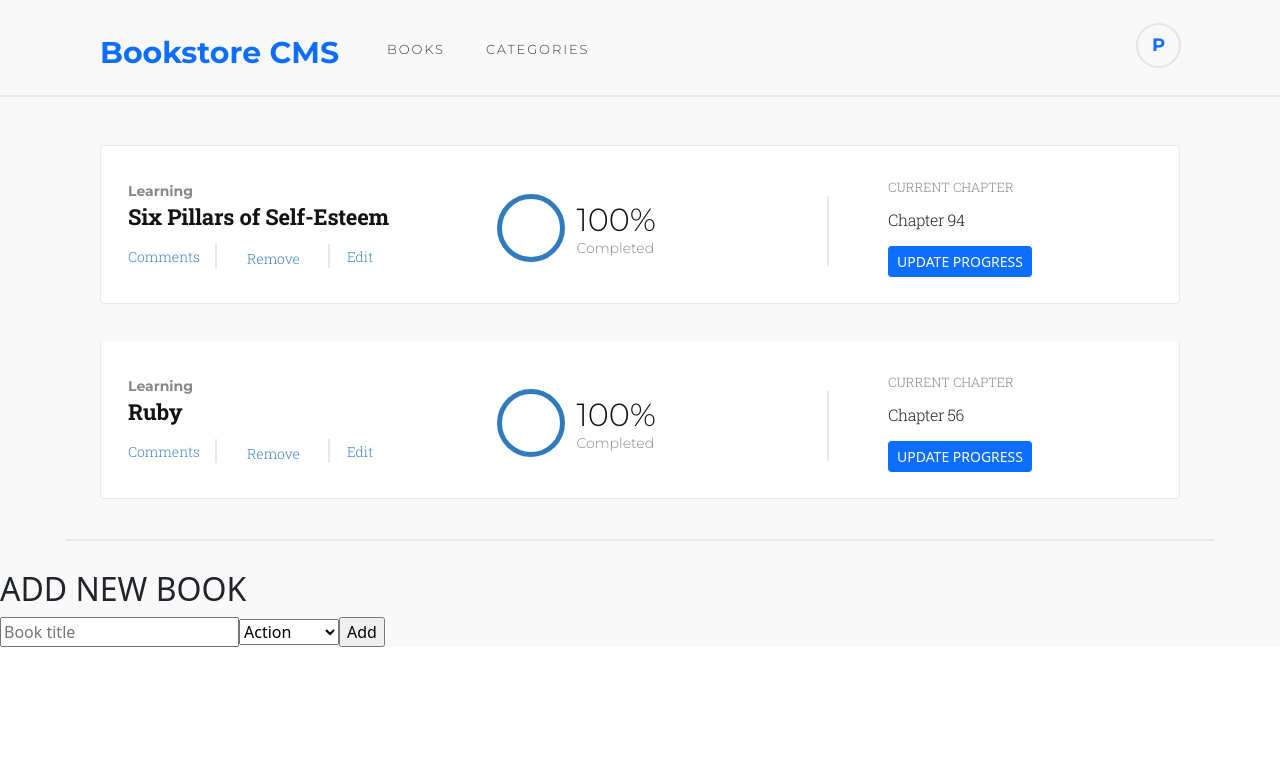
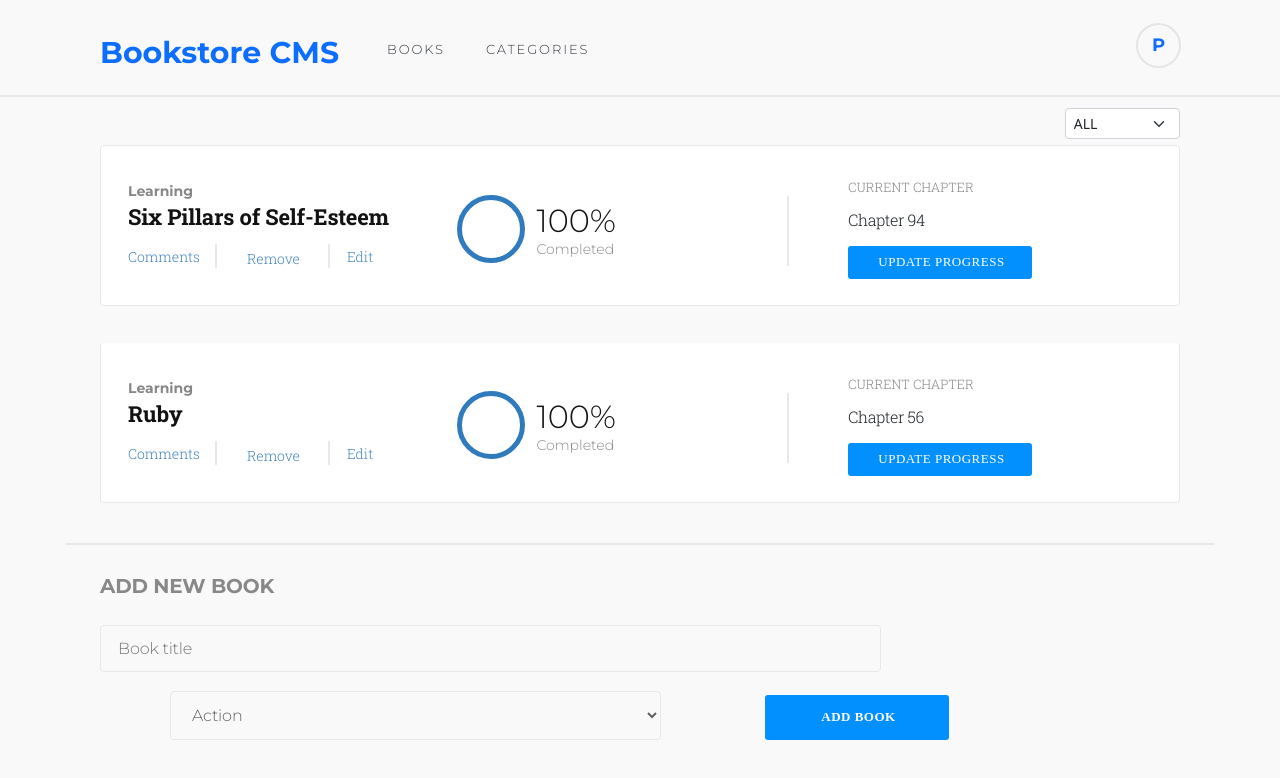
Before and after one commit to 8Bts/Bookstore, a React (Create React App) app: page / in a window 1280 px wide. Shown: the top 778 px of the page. Built offline with nearby package versions, Linux system fonts and the light colour scheme.

Commit message:
Add style for BooksForm component

```diff
--- a/src/components/Book.js
+++ b/src/components/Book.js
@@ -27,7 +27,7 @@ const Book = ({ book, handleRemoveBook }) => (
         <span className="current-ch">
           {`Chapter ${Math.round(Math.random() * 100)}`}
         </span>
-        <button type="button" className="btn btn-primary btn-sm mt-3">UPDATE PROGRESS</button>
+        <button type="button" className="update-btn mt-3">UPDATE PROGRESS</button>
       </div>
     </div>
   </li>
--- a/src/components/CategoryFilter.js
+++ b/src/components/CategoryFilter.js
@@ -4,7 +4,7 @@ import CATEGORIES from '../constants/categories';
 const CategoryFilter = ({
   filter, handleFilterChange,
 }) => (
-  <select onChange={(event) => handleFilterChange(event.target.value)} value={filter}>
+  <select className="select-filter form-select form-select-sm" onChange={(event) => handleFilterChange(event.target.value)} value={filter}>
     {
         CATEGORIES.map((category) => (
           <option key={category} value={category}>{category}</option>))
--- a/src/containers/BooksForm.js
+++ b/src/containers/BooksForm.js
@@ -32,11 +32,11 @@ const BooksForm = ({ createBook }) => {
     <div className="add-form">
       <h2 className="add-book-h">ADD NEW BOOK</h2>
       <form onSubmit={handleSubmit}>
-        <input onChange={handleInputChange} id="bookTitle" type="text" value={title} placeholder="Book title" />
-        <select onChange={handleSelectChange}>
+        <input onChange={handleInputChange} className="title-input" id="bookTitle" type="text" value={title} placeholder="Book title" />
+        <select className="select-book" onChange={handleSelectChange}>
           {CATEGORIES.map((cat) => (<option key={cat} value={cat}>{cat}</option>))}
         </select>
-        <input type="submit" value="Add" />
+        <input className="add-btn" type="submit" value="ADD BOOK" />
       </form>
     </div>
   );
--- a/src/containers/BooksList.js
+++ b/src/containers/BooksList.js
@@ -2,6 +2,7 @@ import { connect } from 'react-redux';
 import PropTypes from 'prop-types';
 import Book from '../components/Book';
 import { removeBook, changeFilter } from '../actions';
+import CategoryFilter from '../components/CategoryFilter';
 
 const BooksList = ({
   books, filter, removeBook, changeFilter,
@@ -13,13 +14,13 @@ const BooksList = ({
     removeBook(bookId);
   };
 
-  // const handleFilterChange = (category) => {
-  //   changeFilter(category);
-  // };
+  const handleFilterChange = (category) => {
+    changeFilter(category);
+  };
 
-  // <CategoryFilter books={books} filter={filter} handleFilterChange={handleFilterChange} />
   return (
     <div className="book-list">
+      <CategoryFilter books={books} filter={filter} handleFilterChange={handleFilterChange} />
       <ul className="list-group">
         {
           filteredBooks.map((book) => (
--- a/src/stylesheets/style.css
+++ b/src/stylesheets/style.css
@@ -6,6 +6,7 @@
 
 .book-store {
   background-color: #f9f9f9;
+  min-height: 100vh;
 }
 
 .navbar {
@@ -64,6 +65,13 @@
 
 .book-list {
   padding-top: 0.7em;
+  position: relative;
+}
+
+.select-filter {
+  position: absolute;
+  right: 100px;
+  width: 9%;
 }
 
 .book-item {
@@ -205,10 +213,19 @@
   display: block;
   width: 184px;
   height: 33px;
-  margin: 12px 28px 9px 59px;
   padding: 7px 19px 8px 22px;
   border-radius: 3px;
   background-color: #0290ff;
+  border: none;
+  font-family: RobotoSlab;
+  font-size: 13px;
+  font-weight: 300;
+  font-stretch: normal;
+  font-style: normal;
+  line-height: normal;
+  letter-spacing: 0.5px;
+  text-align: center;
+  color: white;
 }
 
 .line{
@@ -217,3 +234,70 @@
   margin: 40px auto 29px auto;
   border: solid 1px #e8e8e8;
 }
+
+.add-form {
+  margin: 0 100px;
+  padding-bottom: 8em;
+}
+
+.add-book-h {
+  font-family: Montserrat, sans-serif;
+  font-size: 20px;
+  font-weight: bold;
+  font-stretch: normal;
+  font-style: normal;
+  line-height: normal;
+  letter-spacing: -0.18px;
+  color: #888;
+}
+
+.title-input {
+  margin: 19px 34px 0 0;
+  padding: 13px 571px 13px 17px;
+  border-radius: 4px;
+  border: solid 1px #e8e8e8;
+  background-color: var(--white);
+  font-family: Montserrat;
+  font-size: 16px;
+  font-weight: normal;
+  font-stretch: normal;
+  font-style: normal;
+  line-height: normal;
+  letter-spacing: -0.15px;
+  color: #616161;
+}
+
+.select-book {
+  margin: 19px 70px 0;
+  padding: 13px 371px 13px 17px;
+  border-radius: 4px;
+  border: solid 1px #e8e8e8;
+  background-color: var(--white);
+  font-family: Montserrat;
+  font-size: 16px;
+  font-weight: normal;
+  font-stretch: normal;
+  font-style: normal;
+  line-height: normal;
+  letter-spacing: -0.15px;
+  color: #616161;
+}
+
+.add-btn {
+  width: 184px;
+  height: 45px;
+  margin: 19px 0 0 34px;
+  padding: 12.8px 19px 14.2px 22px;
+  border-radius: 3px;
+  background-color: #0290ff;
+  border: none;
+  font-family: RobotoSlab;
+  font-size: 13px;
+  font-weight: bold;
+  font-stretch: normal;
+  font-style: normal;
+  line-height: normal;
+  letter-spacing: 0.5px;
+  text-align: center;
+  color: white;
+}
```
